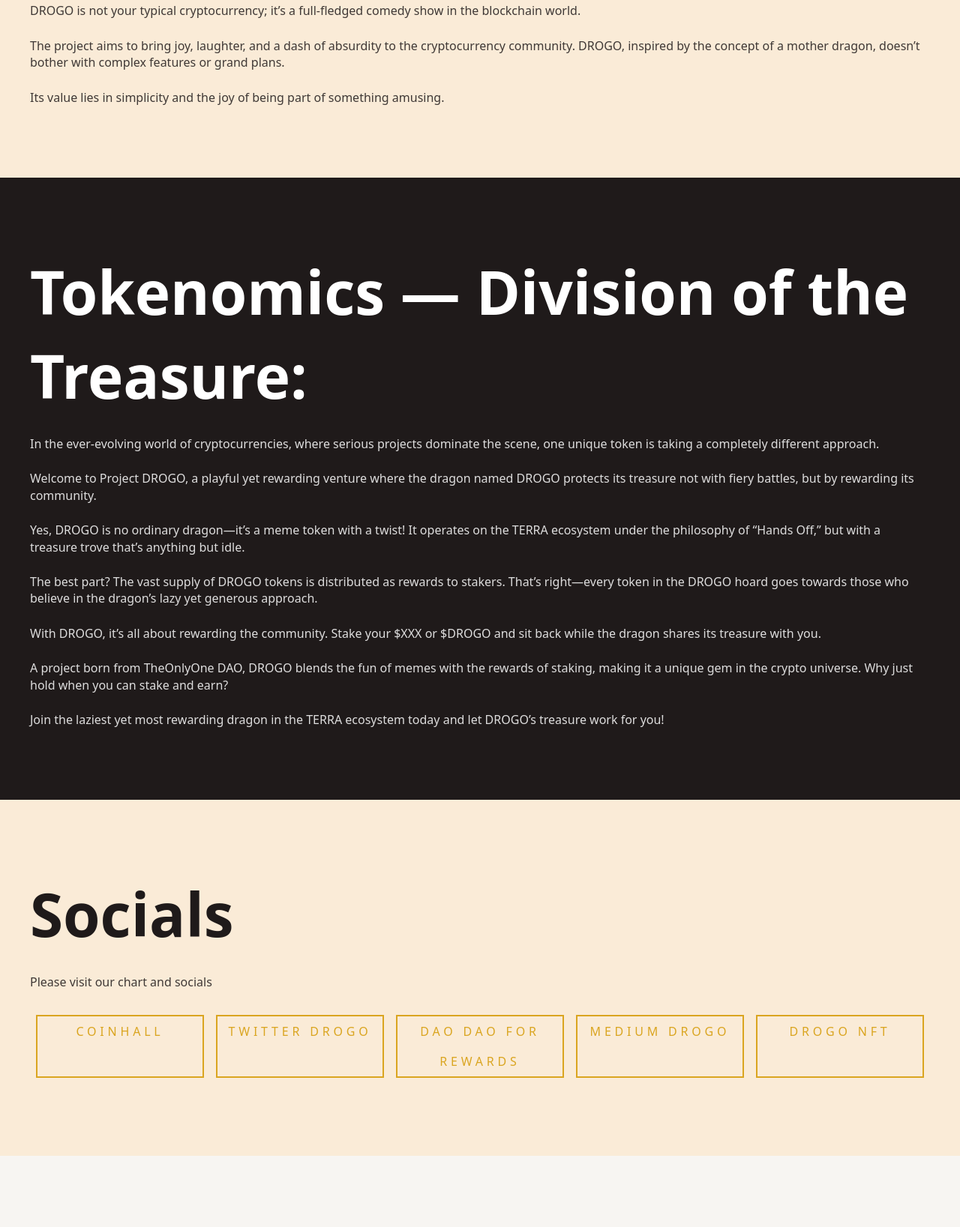
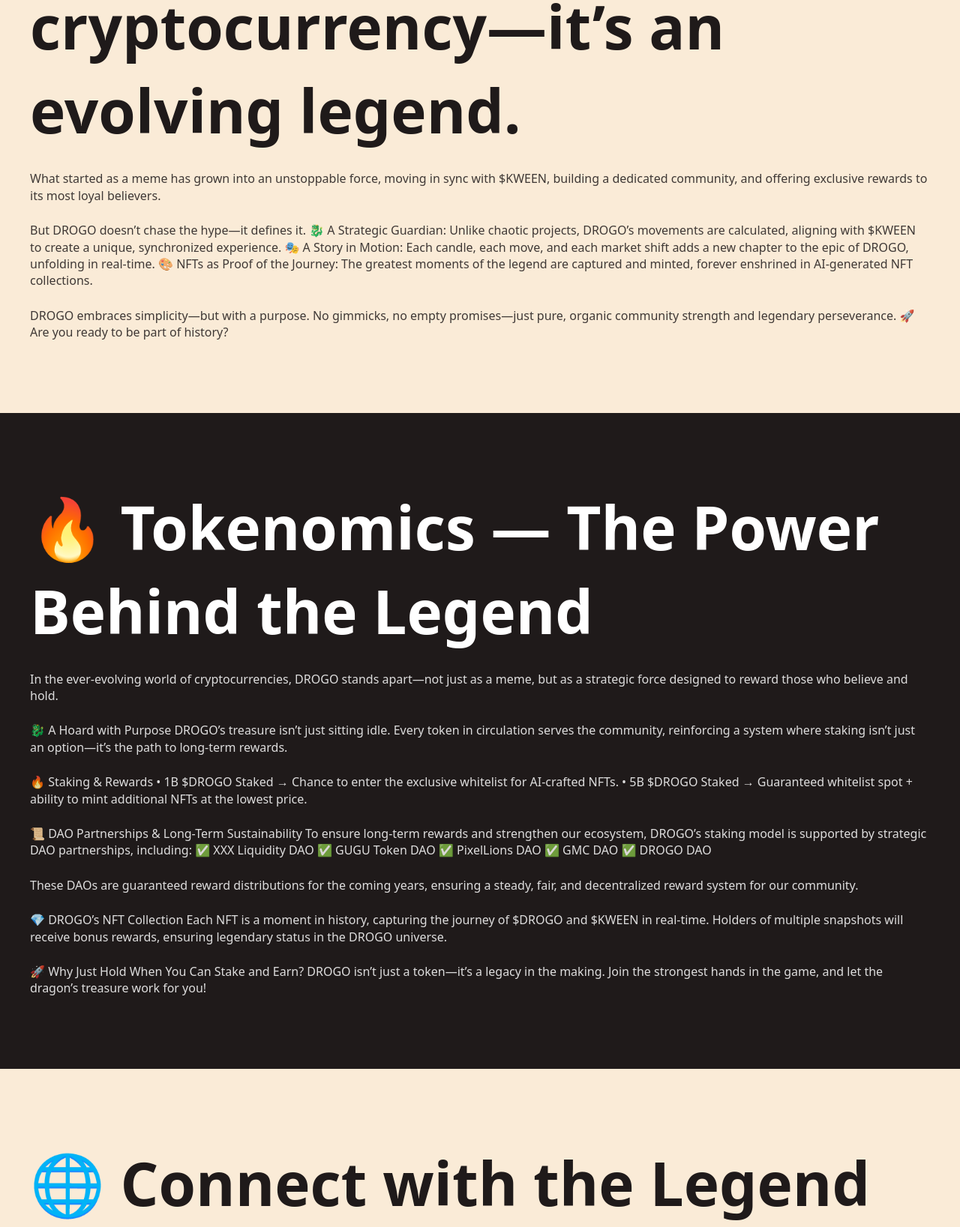
Before and after one commit to egrassy/theonlyonesite, a plain HTML site: page drogo.html in a window 1280 px wide. Shown: the part 1334-2971 px from the top of the page at 75% size. Before the commit the page ends 2876 px from the top, so only its background shows below. Drawn offline with Linux system fonts and the light colour scheme.

Commit message:
Update drogo.html

```diff
--- a/drogo.html
+++ b/drogo.html
@@ -70,19 +70,20 @@ and unwavering conviction in the ever-changing landscape of crypto.
       </section>
       <section id="section-2" class="padding-block-600 surface-antiquewhite">
         <div class="container flow">
-          <h2 class="fs-800">The DROGO Experience:</h2>
+          <h2 class="fs-800">$DROGO is not just a cryptocurrency—it’s an evolving legend.</h2>
           <p>
-            DROGO is not your typical cryptocurrency; it’s a full-fledged comedy
-            show in the blockchain world.
+           What started as a meme has grown into an unstoppable force, moving in sync with $KWEEN,
+building a dedicated community, and offering exclusive rewards to its most loyal believers.
           </p>
           <p>
-            The project aims to bring joy, laughter, and a dash of absurdity to
-            the cryptocurrency community. DROGO, inspired by the concept of a
-            mother dragon, doesn’t bother with complex features or grand plans.
+           But DROGO doesn’t chase the hype—it defines it.
+🐉 A Strategic Guardian: Unlike chaotic projects, DROGO’s movements are calculated, aligning with $KWEEN to create a unique, synchronized experience.
+🎭 A Story in Motion: Each candle, each move, and each market shift adds a new chapter to the epic of DROGO, unfolding in real-time.
+🎨 NFTs as Proof of the Journey: The greatest moments of the legend are captured and minted, forever enshrined in AI-generated NFT collections.
           </p>
           <p>
-            Its value lies in simplicity and the joy of being part of something
-            amusing.
+          DROGO embraces simplicity—but with a purpose. No gimmicks, no empty promises—just pure, organic community strength and legendary perseverance.
+🚀 Are you ready to be part of history?
           </p>
         </div>
       </section>
@@ -91,34 +92,52 @@ and unwavering conviction in the ever-changing landscape of crypto.
         class="padding-block-600 surface-neutral-900 text-neutral-100"
       >
         <div class="container flow">
-          <h2 class="fs-800">Tokenomics — Division of the Treasure:</h2>
+          <h2 class="fs-800">🔥 Tokenomics — The Power Behind the Legend</h2>
           <p>
-    In the ever-evolving world of cryptocurrencies, where serious projects dominate the scene, one unique token is taking a completely different approach.
-</p>
+In the ever-evolving world of cryptocurrencies, DROGO stands apart—not just as a meme,
+but as a strategic force designed to reward those who believe and hold.</p>
 <p>
-    Welcome to Project DROGO, a playful yet rewarding venture where the dragon named DROGO protects its treasure not with fiery battles, but by rewarding its community.
-</p>
+🐉 A Hoard with Purpose
+DROGO’s treasure isn’t just sitting idle. Every token in circulation serves the community,
+reinforcing a system where staking isn’t just an option—it’s the path to long-term rewards.</p>
 <p>
-    Yes, DROGO is no ordinary dragon—it’s a meme token with a twist! It operates on the TERRA ecosystem under the philosophy of “Hands Off,” but with a treasure trove that’s anything but idle.
-</p>
+🔥 Staking & Rewards
+	•	1B $DROGO Staked → Chance to enter the exclusive whitelist for AI-crafted NFTs.
+	•	5B $DROGO Staked → Guaranteed whitelist spot + ability to mint additional NFTs at the lowest price.</p>
 <p>
-    The best part? The vast supply of DROGO tokens is distributed as rewards to stakers. That’s right—every token in the DROGO hoard goes towards those who believe in the dragon’s lazy yet generous approach.
-</p>
+📜 DAO Partnerships & Long-Term Sustainability
+To ensure long-term rewards and strengthen our ecosystem, DROGO’s staking model is supported by strategic DAO partnerships, including:
+✅ XXX Liquidity DAO
+✅ GUGU Token DAO
+✅ PixelLions DAO
+✅ GMC DAO
+✅ DROGO DAO</p>
 <p>
-    With DROGO, it’s all about rewarding the community. Stake your $XXX or $DROGO and sit back while the dragon shares its treasure with you.
-</p>
+These DAOs are guaranteed reward distributions for the coming years, ensuring a steady,
+fair, and decentralized reward system for our community.</p>
 <p>
-    A project born from TheOnlyOne DAO, DROGO blends the fun of memes with the rewards of staking, making it a unique gem in the crypto universe. Why just hold when you can stake and earn?
-</p>
+💎 DROGO’s NFT Collection
+Each NFT is a moment in history, capturing the journey of $DROGO and $KWEEN in real-time.
+Holders of multiple snapshots will receive bonus rewards, ensuring legendary status in the DROGO universe.</p>
 <p>
-    Join the laziest yet most rewarding dragon in the TERRA ecosystem today and let DROGO’s treasure work for you!
-</p>
+🚀 Why Just Hold When You Can Stake and Earn?
+DROGO isn’t just a token—it’s a legacy in the making. Join the strongest hands in the game,
+and let the dragon’s treasure work for you!</p>
         </div>
       </section>
       <section id="section-4" class="padding-block-600 surface-antiquewhite">
         <div class="container flow">
-          <h2 class="fs-800">Socials</h2>
-          <p>Please visit our chart and socials</p>
+          <h2 class="fs-800">🌐 Connect with the Legend</h2>
+          <p>The journey of $DROGO is just beginning, and you can be part of it! Stay updated,
+engage with the community, and explore the full DROGO experience across our platforms:
+
+🔹 📊 Live Chart – Track $DROGO’s movements in real-time.
+🔹 📢 Twitter (X) – Get the latest updates, announcements, and market insights.
+🔹 📝 Medium – Read in-depth articles and the lore behind the legend.
+🔹 💰 Staking Portal – Secure your spot in the whitelist and earn rewards.
+🔹 🎨 NFT Gallery – Explore AI-crafted NFTs from $DROGO’s journey.
+</p>
+          <p>🐉 The legend is growing—will you claim your place in it?</p>
 
           <div class="buttons">
             <a
```
